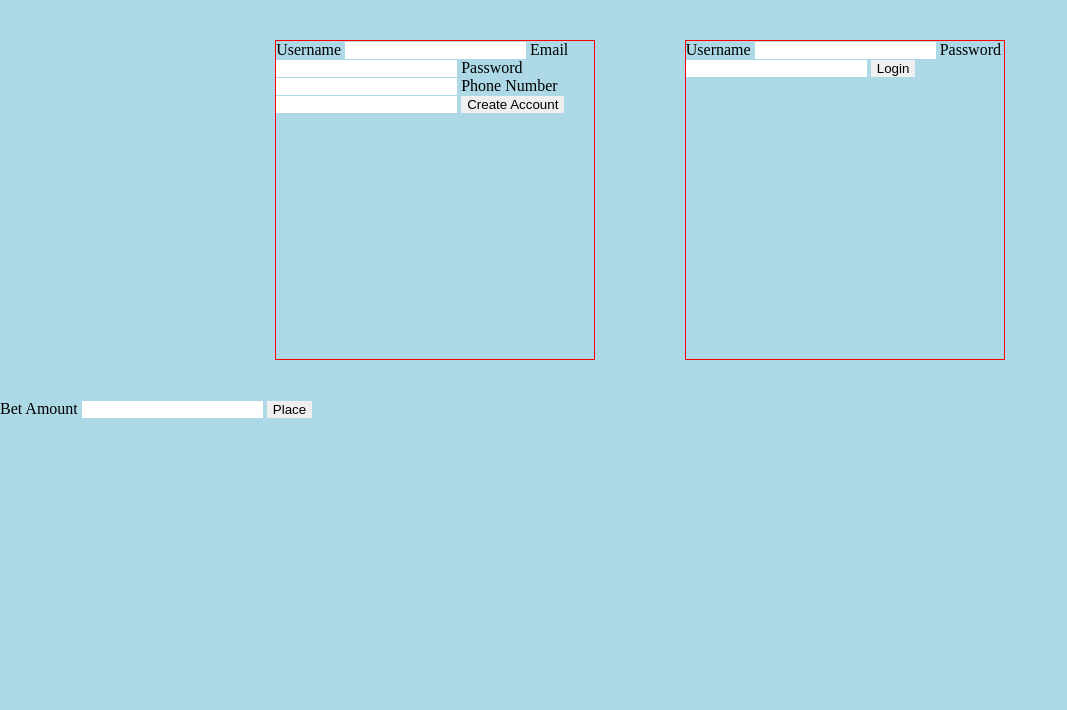
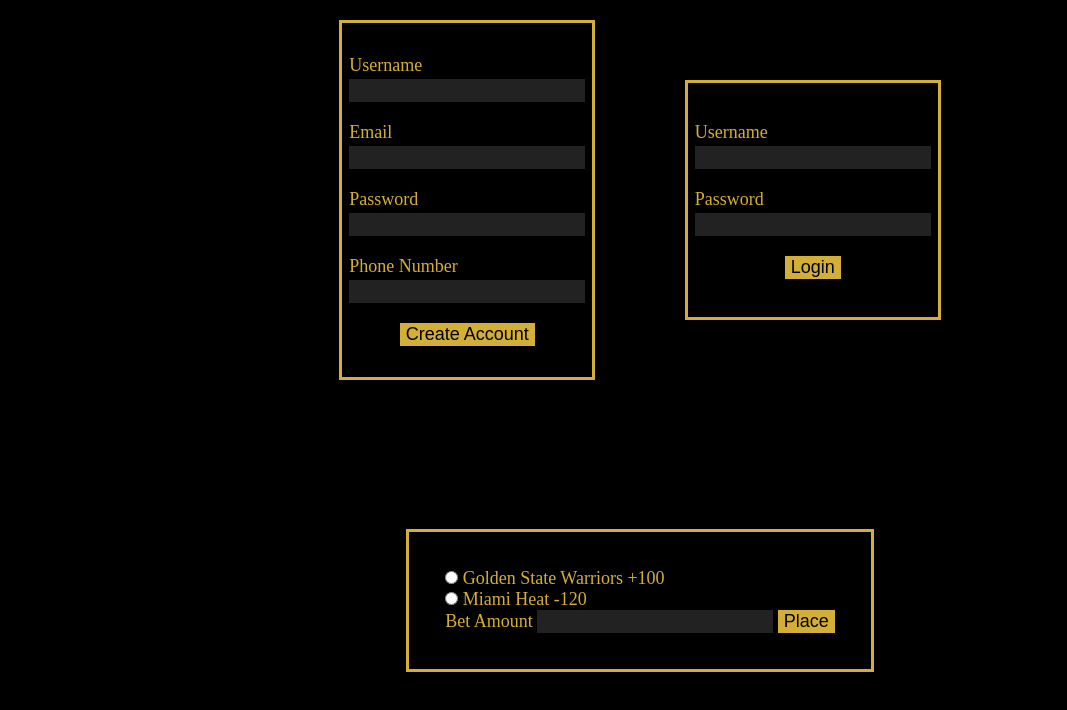
Before and after one commit to klaflash/BetBall, a plain HTML site: page index.htm in a window 1280 px wide. Shown: the whole page, without its empty margins (0-1067 px from the left). Drawn offline with Linux system fonts and the light colour scheme.

Commit message:
Styled main page

```diff
--- a/index.htm
+++ b/index.htm
@@ -10,42 +10,69 @@
 
     <div id="page-one">
         <div class="sign-up">
-            <form action="">
+            <form class='sign-up-form' action="">
+                <div class="line">
                     <label for="username">Username</label>
                     <input type="text" name="username" id="username">
+                </div>
 
+                <div class="line">
                     <label for="email">Email</label>
                     <input type="email" name="email" id="email">
+                </div>
 
+                <div class="line">
                     <label for="pass">Password</label>
                     <input type="password" name="pass" id="pass">
+                </div>
 
+                <div class="line">
                     <label for="phone">Phone Number</label>
                     <input type="number" name="phone" id="phone">
+                </div>
 
-                <button type="submit">Create Account</button>
+                <button id="create-account" type="submit">Create Account</button>
             </form>
         </div>
 
         <div class="sign-in">
-            <form action="">
+            <form class="sign-in-form" action="">
+
+                <div class="line">
                     <label for="username">Username</label>
                     <input type="text" name="username" id="username">
+                </div>
 
+                <div class="line">
                     <label for="pass">Password</label>
                     <input type="password" name="pass" id="pass">
+                </div>
 
-                <button type="submit">Login</button>
+                <button id="login" type="submit">Login</button>
             </form>
         </div>
     </div>
 
-    <div class="place">
-        <form action="">
+    <div class="bet">
+        <form class="bet-form" action="">
+
+            <div id="team-one">
+                <input type="radio" name="team" value="team-one">
+                <span>Golden State Warriors</span>
+                <span>+100</span>
+            </div>
+
+
+            <div id="team-two">
+                <input type="radio" name="team" value="team-two">
+                <span>Miami Heat</span>
+                <span>-120</span>
+            </div>
+
             <label for="amount">Bet Amount</label>
             <input type="number" name="amount" id="amount">
 
-            <button type="submit">Place</button>
+            <button id="place" type="submit">Place</button>
         </form>
 
     </div>
--- a/style.css
+++ b/style.css
@@ -2,10 +2,21 @@
     margin: 0;
     border: 0;
     box-sizing: border-box;
+    font-size: 18px;
+    color: #D4AF37;
 }
 
 body {
-    background-color: lightblue;
+    background-color: black;
+}
+
+button {
+    background-color: #D4AF37;
+    color: black;
+}
+
+input {
+    background-color: rgb(34, 34, 34);
 }
 
 #page-one {
@@ -16,16 +27,52 @@
     gap: 7%;
 }
 
+.line {
+    display: flex;
+    flex-direction: column;
+    gap: 3px;
+}
+
 .sign-up {
     display: flex;
-    height: 40vh;
-    width: 25%;
-    border: 1px solid red;
+    height: 45vh;
+    width: 20%;
+    justify-content: center;
+    border: 3px solid #D4AF37;
+}
+
+.sign-up-form {
+    display: flex;
+    flex-direction: column;
+    justify-content: center;
+    align-items: center;
+    gap: 20px;
 }
 
 .sign-in {
     display: flex;
-    height: 40vh;
-    width: 25%;
-    border: 1px solid red;
+    height: 30vh;
+    width: 20%;
+    justify-content: center;
+    border: 3px solid #D4AF37;
 }
+
+.sign-in-form {
+    display: flex;
+    flex-direction: column;
+    justify-content: center;
+    align-items: center;
+    gap: 20px;
+}
+
+.bet {
+    display: flex;
+    height: 50vh;
+    justify-content: center;
+    align-items: center;
+}
+
+.bet-form {
+    padding: 2rem;
+    border: 3px solid #D4AF37;
+}
```
Lines whose indentation alone changed are shown as unchanged.
